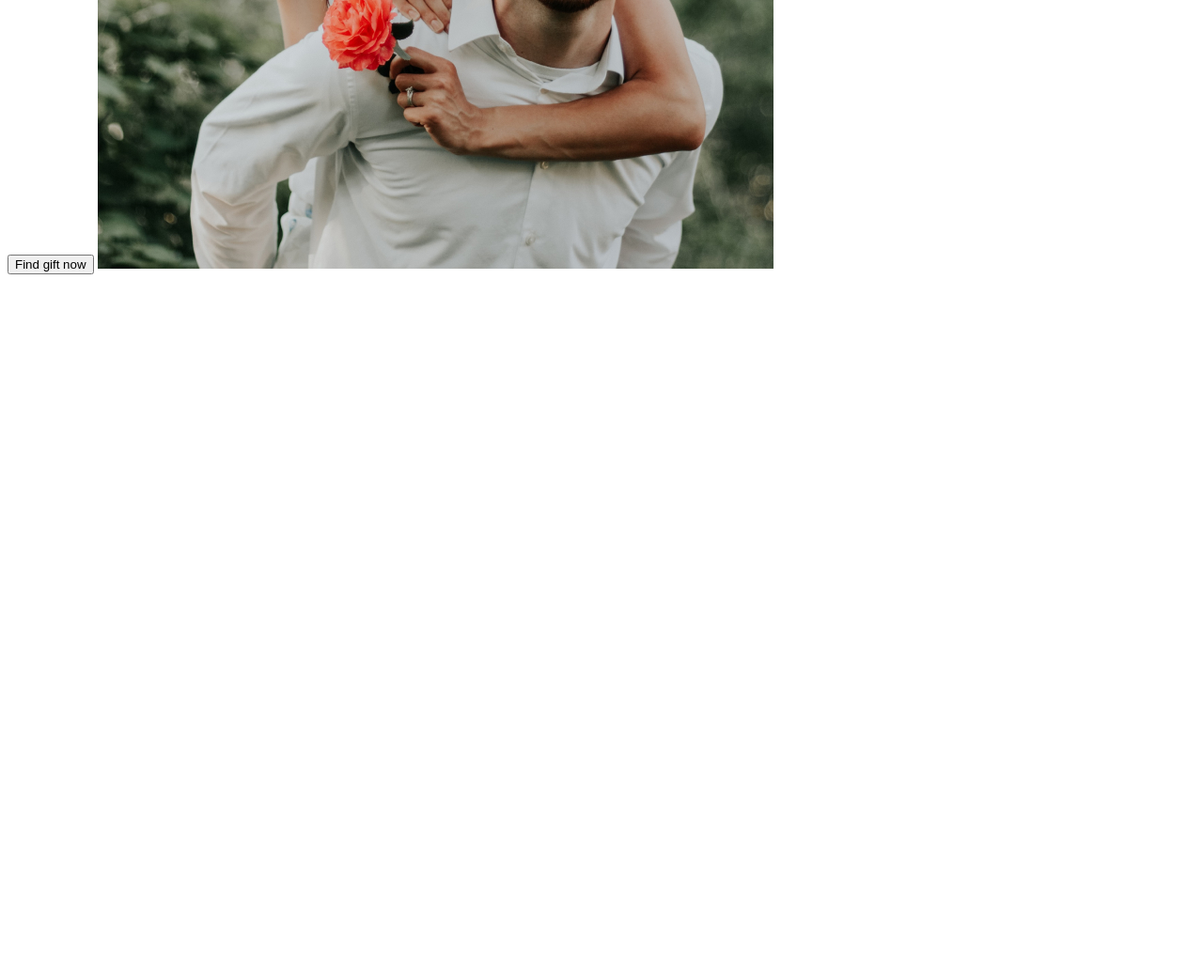
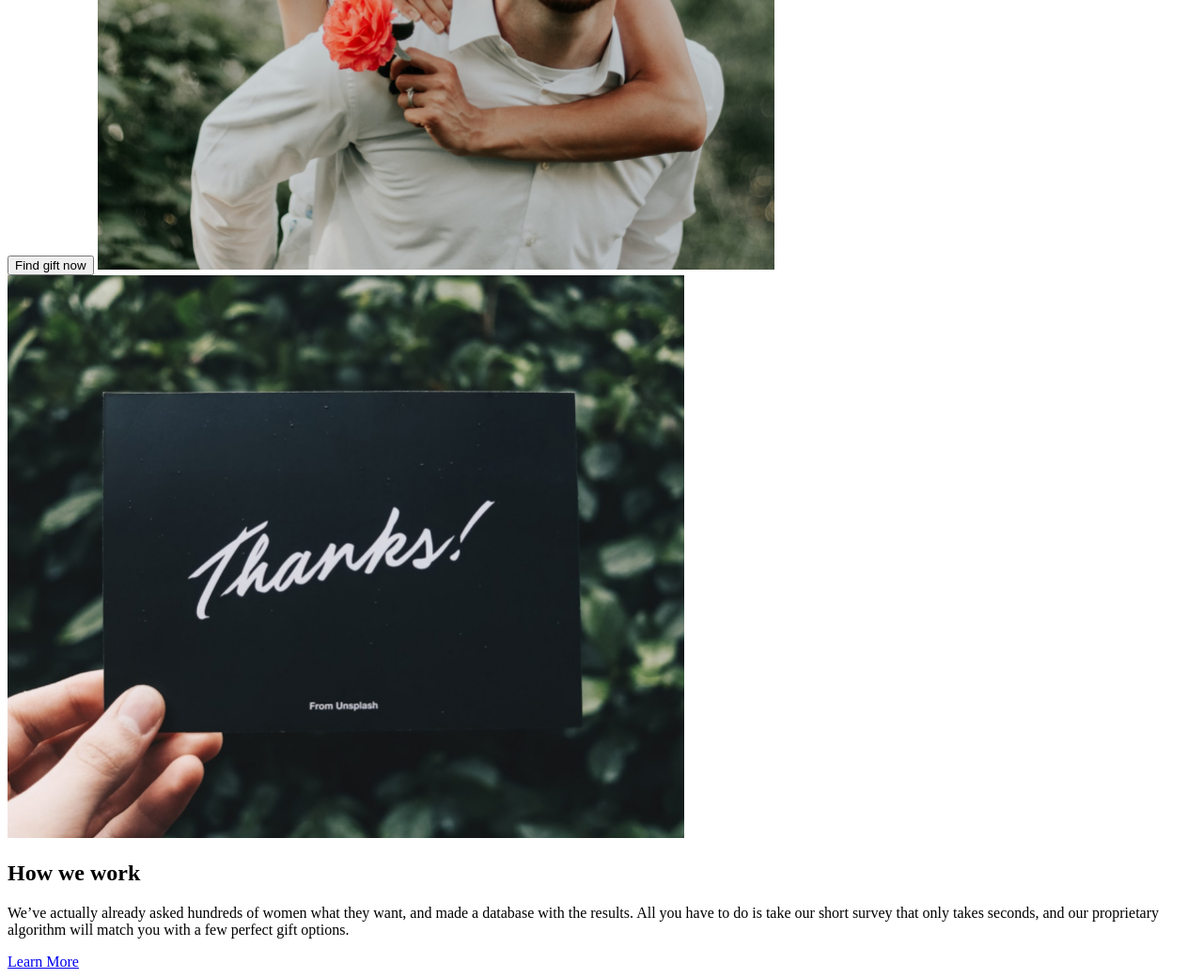
Before and after one commit to Crash-afftar/team-work-bl7, a plain HTML site: page index.html in a window 1280 px wide. Shown: the part 666-1707 px from the top of the page at 94% size. Before the commit the page ends 966 px from the top, so only its background shows below. Drawn offline with Linux system fonts and the light colour scheme.

Commit message:
section 2

```diff
--- a/index.html
+++ b/index.html
@@ -29,7 +29,15 @@
                 No problem!
             </p>
             <button type="button">Find gift now</button>
-            <img src="./image/background.jpg" alt="people">
+            <img src="./image/background.jpg" alt="people" width="720">
+        </section>
+        <section>
+            <img src="./image/media-background.jpg" alt="media" width="720" >
+            <h2>How we work</h2>
+            <p>We’ve actually already asked hundreds of women what they want, and made a database with the results. All you have to do
+            is take our short survey that only takes seconds, and our proprietary algorithm will match you with a few perfect gift
+            options.</p>
+            <a href="#">Learn More</a>
         </section>
     </main>
 </body>
```
Also changed, not shown: image/media-background.jpg (added).
